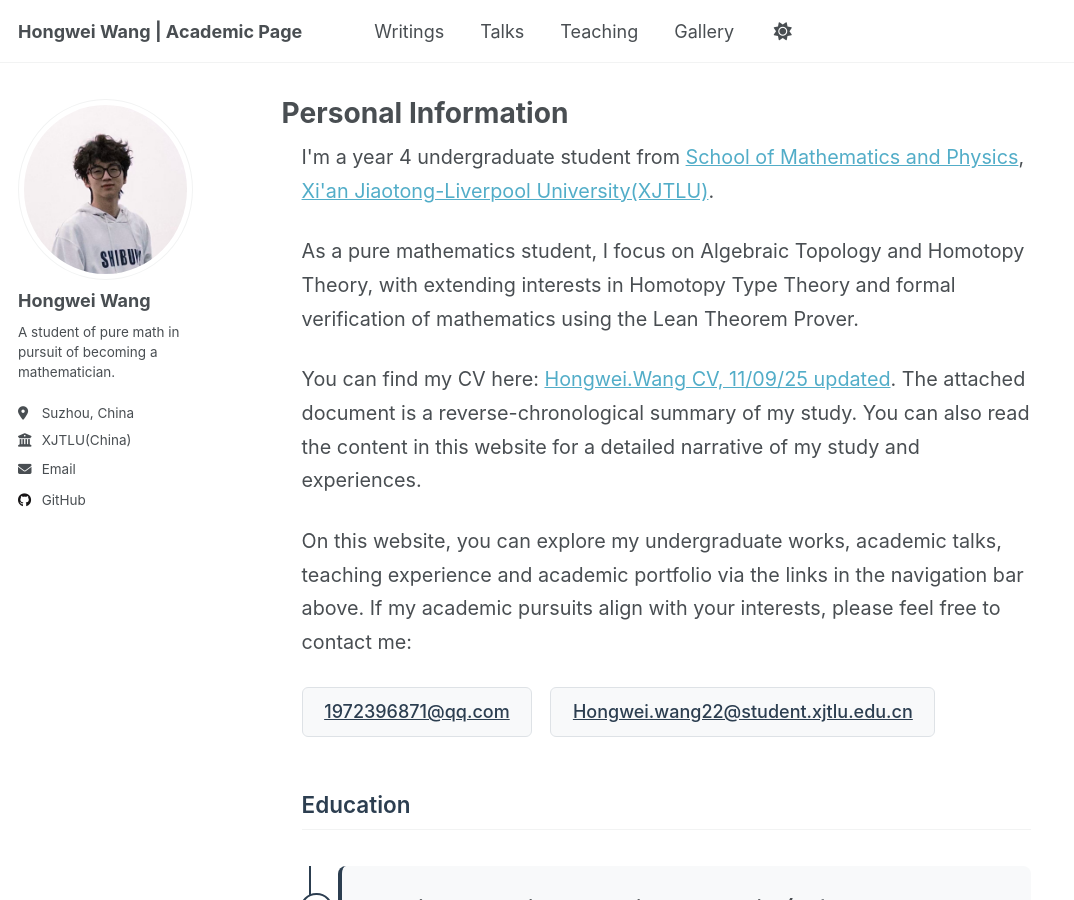
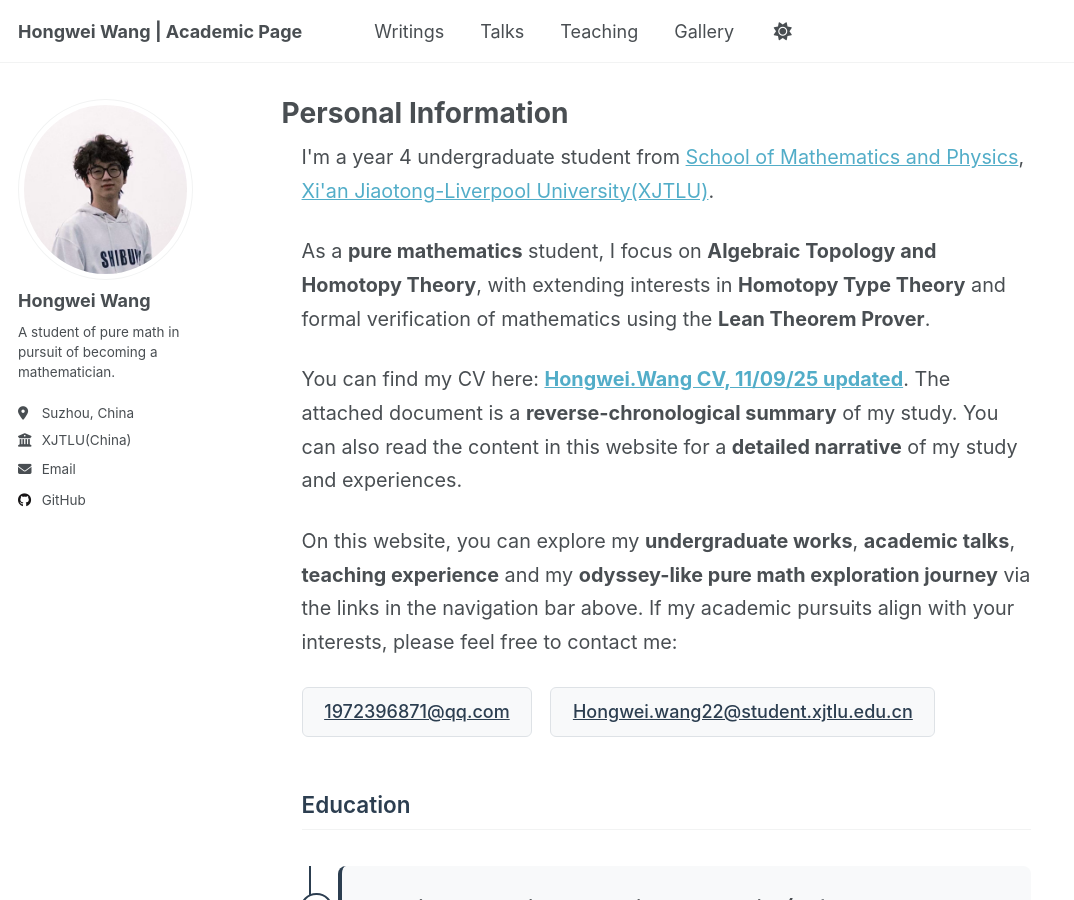
Before and after one commit to WangHongWei-AcademicPage/WangHongWei-AcademicPage.github.io, a Jekyll site: the page built from _pages/about.md, in a window 1280 px wide and 900 px high. Shown: the whole window, without its empty margins (0-1074 px from the left). Built offline with Jekyll 4.4.1, drawn with Linux system fonts in a browser that asks for light colours; a script that is not in the unit is left out.

Commit message:
Update about.md

```diff
--- a/_pages/about.md
+++ b/_pages/about.md
@@ -266,14 +266,13 @@ redirect_from:
 
 <div class="academic-container">
   <div class="profile-content">
-    <p>I'm a year 4 undergraduate student from <a href="https://www.xjtlu.edu.cn/zh/study/departments/school-of-mathematics-and-physics">School of Mathematics and Physics</a>, <a href="https://www.xjtlu.edu.cn/">Xi'an Jiaotong-Liverpool University(XJTLU)</a>.</p>
+<p>I'm a year 4 undergraduate student from <a href="https://www.xjtlu.edu.cn/zh/study/departments/school-of-mathematics-and-physics">School of Mathematics and Physics</a>, <a href="https://www.xjtlu.edu.cn/">Xi'an Jiaotong-Liverpool University(XJTLU)</a>.</p>
 
-    <p>As a pure mathematics student, I focus on Algebraic Topology and Homotopy Theory, with extending interests in Homotopy Type Theory and formal verification of mathematics using the Lean Theorem Prover.</p>
+<p>As a <strong>pure mathematics</strong> student, I focus on <strong>Algebraic Topology and Homotopy Theory</strong>, with extending interests in <strong>Homotopy Type Theory</strong> and formal verification of mathematics using the <strong>Lean Theorem Prover</strong>.</p>
 
-    <p>You can find my CV here: <a href="../assets/CV.pdf">Hongwei.Wang CV, 11/09/25 updated</a>. The attached document is a reverse-chronological summary of my study. You can also read the content in this website for a detailed narrative of my study and experiences.</p>
+<p>You can find my CV here: <a href="../assets/CV.pdf"><strong>Hongwei.Wang CV, 11/09/25 updated</strong></a>. The attached document is a <strong>reverse-chronological summary</strong> of my study. You can also read the content in this website for a <strong>detailed narrative</strong> of my study and experiences.</p>
 
-    <p>On this website, you can explore my undergraduate works, academic talks, teaching experience and academic portfolio via the links in the navigation bar above. If my academic pursuits align with your interests, please feel free to contact me:</p>
-
+<p>On this website, you can explore my <strong>undergraduate works</strong>, <strong>academic talks</strong>, <strong>teaching experience</strong> and my <strong>odyssey-like pure math exploration journey</strong> via the links in the navigation bar above. If my academic pursuits align with your interests, please feel free to contact me:</p>
     <div class="contact-info">
       <a href="mailto:1972396871@qq.com" class="contact-email">1972396871@qq.com</a>
       <a href="mailto:Hongwei.wang22@student.xjtlu.edu.cn" class="contact-email">Hongwei.wang22@student.xjtlu.edu.cn</a>
```
